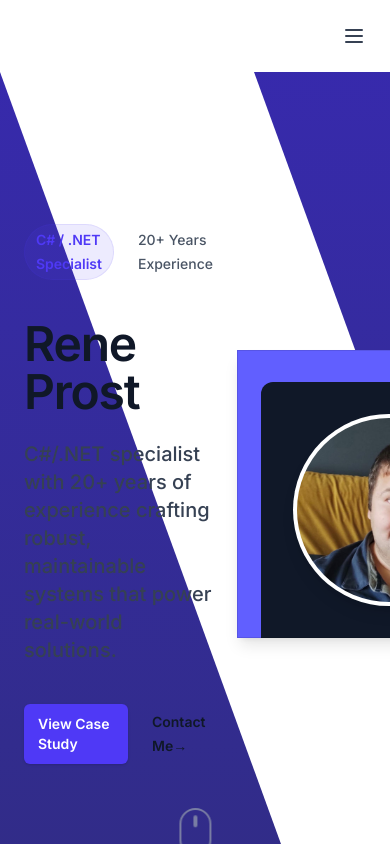
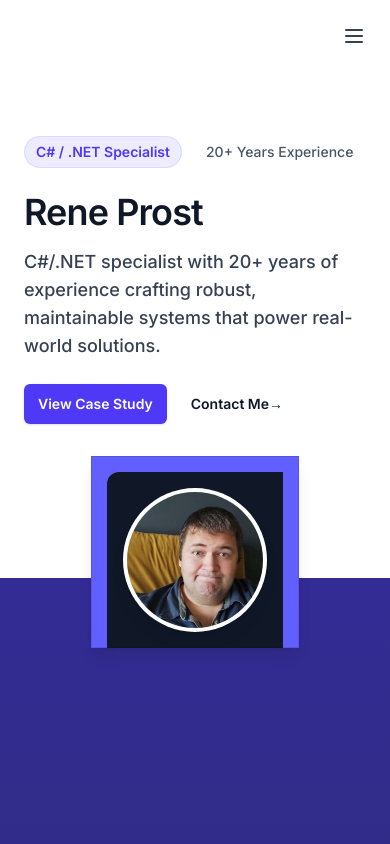
Before and after one commit to rene98c/personal-homepage, a Next.js app: page / in a window 390 px wide. Shown: the top 844 px of the page. Built offline with nearby package versions, Linux system fonts and the light colour scheme.

Commit message:
hero responsivness on small screen

```diff
--- a/src/components/home/Hero.tsx
+++ b/src/components/home/Hero.tsx
@@ -40,16 +40,23 @@ export const Hero = () => {
 
   return (
     <div className="relative isolate overflow-hidden" style={{ height: viewportHeight }}>
-      {/* Original blue background gradient - only visible in specific areas */}
+      {/* Background for both mobile and desktop */}
       <div className="absolute inset-0 bg-gradient-to-b from-indigo-800 to-indigo-900 -z-20"></div>
 
-      {/* White overlay that creates the diagonal shape */}
-      <div className="absolute inset-0 -z-10">
+      {/* White overlay that creates the diagonal shape - visible only on larger screens */}
+      <div className="absolute inset-0 -z-10 hidden md:block">
         <div className="absolute top-0 left-0 h-full w-[65%] bg-white transform skew-x-[20deg] origin-top-right"></div>
       </div>
 
-      <div className="absolute inset-0 mx-auto max-w-7xl flex items-center lg:grid lg:grid-cols-2 lg:gap-x-8 lg:px-8">
-        <div className="px-6 lg:px-0">
+      {/* Mobile-specific white overlay - rectangular, not diagonal */}
+      <div className="absolute inset-0 -z-10 md:hidden">
+        <div className="absolute top-0 left-0 h-[60%] w-full bg-white"></div>
+      </div>
+
+      {/* Content Container */}
+      <div className="absolute inset-0 mx-auto max-w-7xl flex flex-col md:flex-row md:items-center md:grid md:grid-cols-2 md:gap-x-8 md:px-8">
+        {/* Text Content - Full width on mobile, half width on desktop */}
+        <div className="px-6 pt-16 md:pt-0 md:px-0 z-10">
           <div className="mx-auto max-w-2xl">
             <div className="max-w-lg">
               <div className="mt-0 sm:mt-0 lg:mt-0">
@@ -63,15 +70,15 @@ export const Hero = () => {
                 </a>
               </div>
 
-              <h1 className={`mt-10 text-5xl font-semibold tracking-tight text-pretty text-gray-900 sm:text-7xl transition-all duration-700 ${loaded ? 'opacity-100 translate-y-0' : 'opacity-0 translate-y-4'}`}>
+              <h1 className={`mt-6 md:mt-10 text-4xl md:text-5xl font-semibold tracking-tight text-pretty text-gray-900 sm:text-7xl transition-all duration-700 ${loaded ? 'opacity-100 translate-y-0' : 'opacity-0 translate-y-4'}`}>
                 Rene Prost
               </h1>
 
-              <p className={`mt-6 text-xl font-medium text-pretty text-gray-700 transition-all duration-700 delay-150 ${loaded ? 'opacity-100 translate-y-0' : 'opacity-0 translate-y-4'}`}>
+              <p className={`mt-4 md:mt-6 text-lg md:text-xl font-medium text-pretty text-gray-700 transition-all duration-700 delay-150 ${loaded ? 'opacity-100 translate-y-0' : 'opacity-0 translate-y-4'}`}>
                 C#/.NET specialist with 20+ years of experience crafting robust, maintainable systems that power real-world solutions.
               </p>
 
-              <div className={`mt-10 flex items-center gap-x-6 transition-opacity duration-700 delay-300 ${loaded ? 'opacity-100' : 'opacity-0'}`}>
+              <div className={`mt-6 md:mt-10 flex items-center gap-x-6 transition-opacity duration-700 delay-300 ${loaded ? 'opacity-100' : 'opacity-0'}`}>
                 <Link
                   href="/case-study"
                   className="rounded-md bg-indigo-600 px-3.5 py-2.5 text-sm font-semibold text-white shadow-sm transition-all duration-300 hover:bg-indigo-500 hover:-translate-y-1 hover:shadow-md focus-visible:outline focus-visible:outline-2 focus-visible:outline-offset-2 focus-visible:outline-indigo-600"
@@ -87,15 +94,16 @@ export const Hero = () => {
           </div>
         </div>
 
-        <div className={`mt-0 md:mx-auto md:max-w-2xl lg:mx-0 lg:mt-0 lg:w-screen transition-all duration-700 delay-200 ${loaded ? 'opacity-100 translate-x-0' : 'opacity-0 translate-x-8'}`}>
+        {/* Profile Image - Center-aligned on mobile, right-aligned on desktop */}
+        <div className={`mt-8 flex justify-center md:justify-start md:mt-0 md:mx-auto md:max-w-2xl lg:mx-0 lg:w-screen transition-all duration-700 delay-200 ${loaded ? 'opacity-100 translate-x-0' : 'opacity-0 translate-x-8'}`}>
           {/* Profile card */}
-          <div className="shadow-lg md:rounded-3xl transition-all duration-300 hover:-translate-y-2 hover:shadow-xl">
+          <div className="shadow-lg md:rounded-3xl transition-all duration-300 hover:-translate-y-2 hover:shadow-xl max-w-[250px] md:max-w-none">
             <div className="bg-indigo-500 [clip-path:inset(0)] md:[clip-path:inset(0_round_theme(borderRadius.3xl))]">
-              <div className="relative px-6 pt-8 sm:pt-16 md:pl-16 md:pr-0">
+              <div className="relative px-4 pt-4 md:px-6 md:pt-8 sm:pt-16 md:pl-16 md:pr-0">
                 <div className="mx-auto max-w-2xl md:mx-0 md:max-w-none">
-                  <div className="w-full overflow-hidden rounded-tl-xl bg-gray-900 p-8">
+                  <div className="w-full overflow-hidden rounded-tl-xl bg-gray-900 p-4 md:p-8">
                     <div className="flex items-center justify-center h-full">
-                      <div className="w-48 h-48 rounded-full overflow-hidden shadow-lg bg-white p-1 transition-all duration-300 hover:scale-105">
+                      <div className="w-36 h-36 md:w-48 md:h-48 rounded-full overflow-hidden shadow-lg bg-white p-1 transition-all duration-300 hover:scale-105">
                         <Image
                           src="/profile-photo.jpeg"
                           alt="Rene Prost - Software Developer"
@@ -118,8 +126,8 @@ export const Hero = () => {
         </div>
       </div>
 
-      {/* Subtle indicator that suggests scrolling */}
-      <div className={`absolute bottom-8 left-1/2 transform -translate-x-1/2 transition-opacity duration-1000 delay-1000 ${loaded ? 'opacity-70' : 'opacity-0'}`}>
+      {/* Subtle indicator that suggests scrolling - hidden on small screens */}
+      <div className={`absolute bottom-8 left-1/2 transform -translate-x-1/2 transition-opacity duration-1000 delay-1000 hidden md:block ${loaded ? 'opacity-70' : 'opacity-0'}`}>
         <div className="flex flex-col items-center">
           <div className="w-8 h-12 border-2 border-gray-400 rounded-full flex justify-center p-1">
             <div className="w-1 h-3 bg-gray-400 rounded-full animate-bounce mt-1"></div>
```
